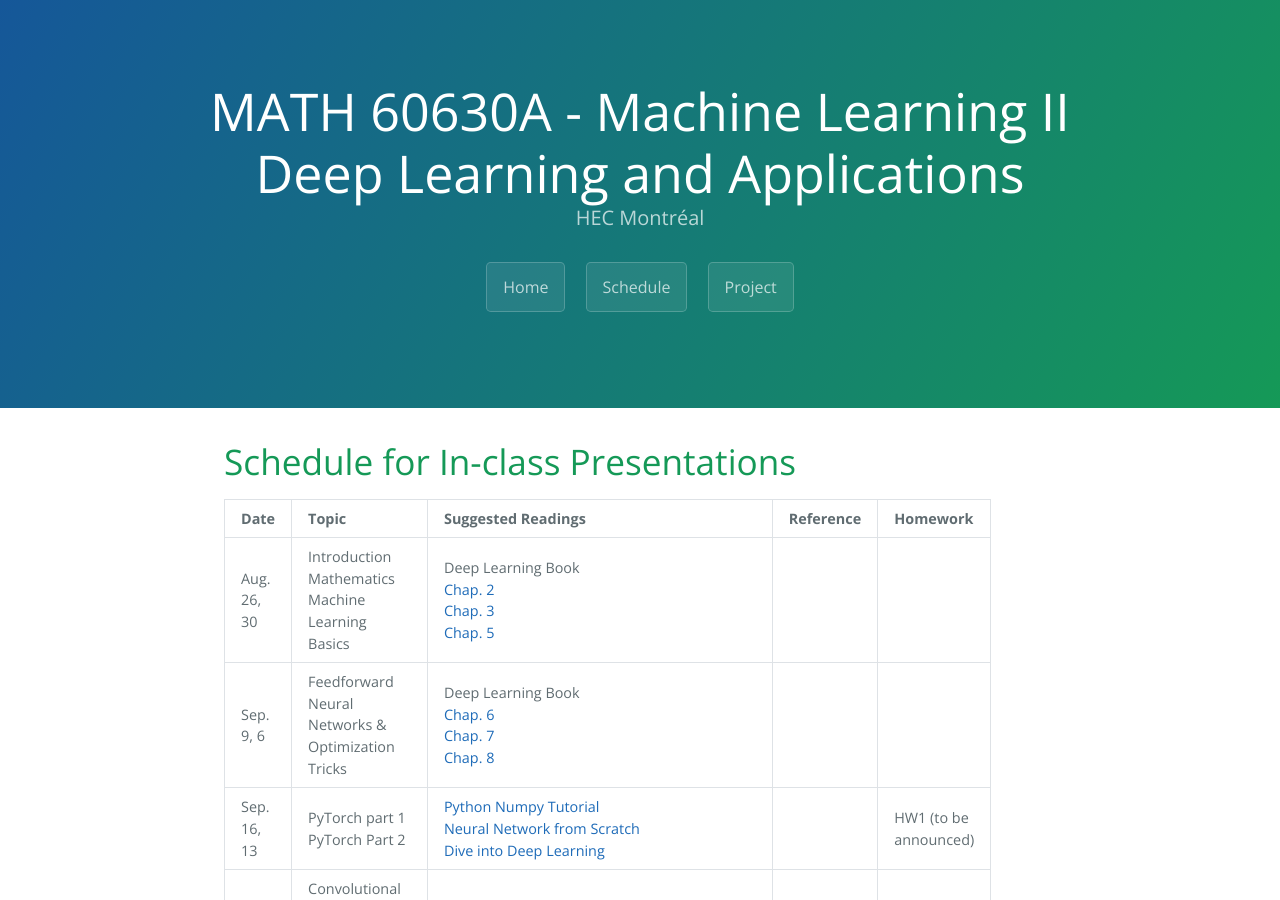
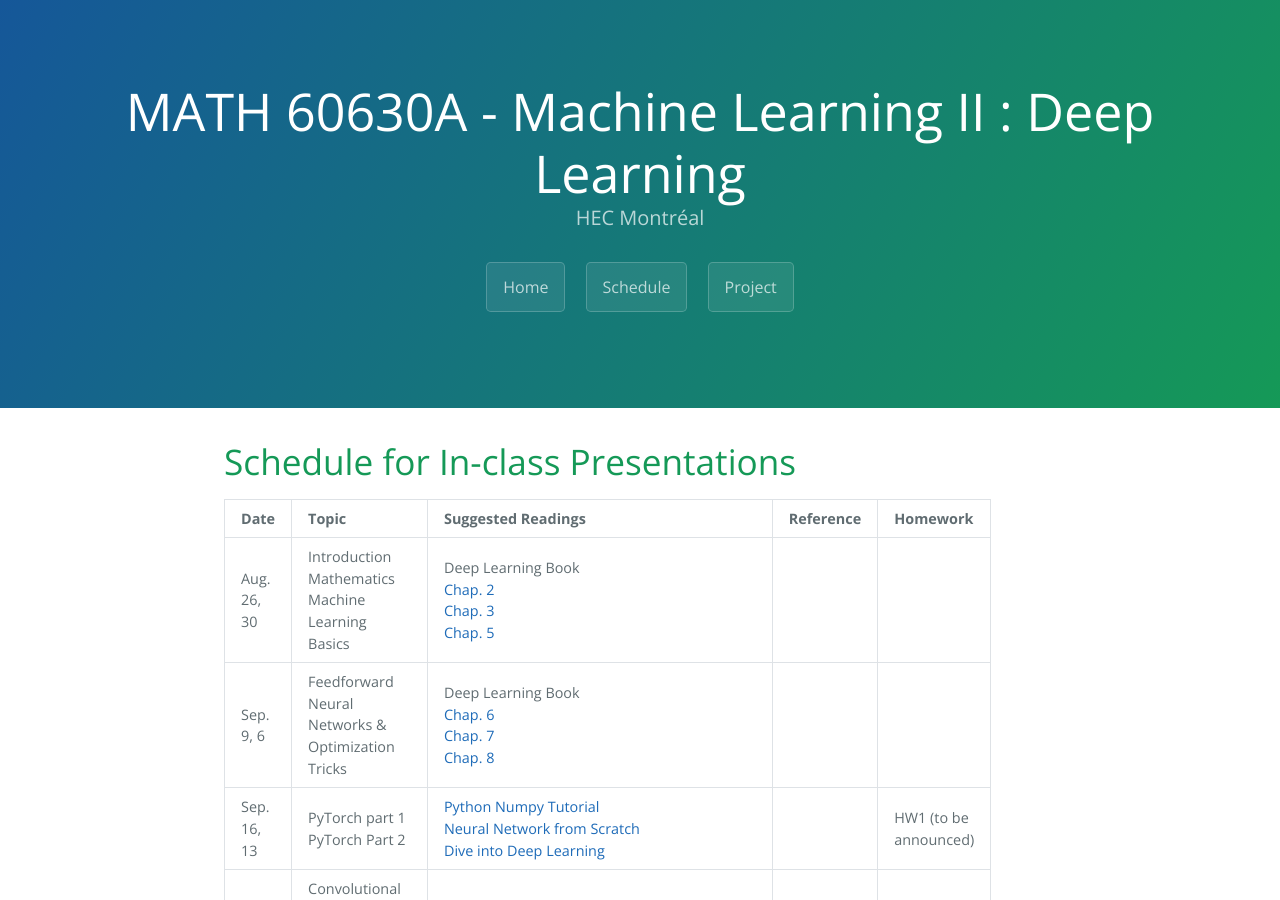
Before and after one commit to DeepGraphLearning/MATH60630A_2024A, a Jekyll site: the page built from schedule.md, in a window 1280 px wide and 900 px high. Built offline with Jekyll 4.4.1, drawn with Linux system fonts in a browser that asks for light colours.

Commit message:
[v0 Init] Fix title headlines.

```diff
--- a/schedule.md
+++ b/schedule.md
@@ -1,6 +1,6 @@
 ---
 layout: default
-title: MATH 60630A - Machine Learning II<br>Deep Learning and Applications
+title: "MATH 60630A - Machine Learning II : Deep Learning"
 permalink: /schedule
 
 schedule:
```
